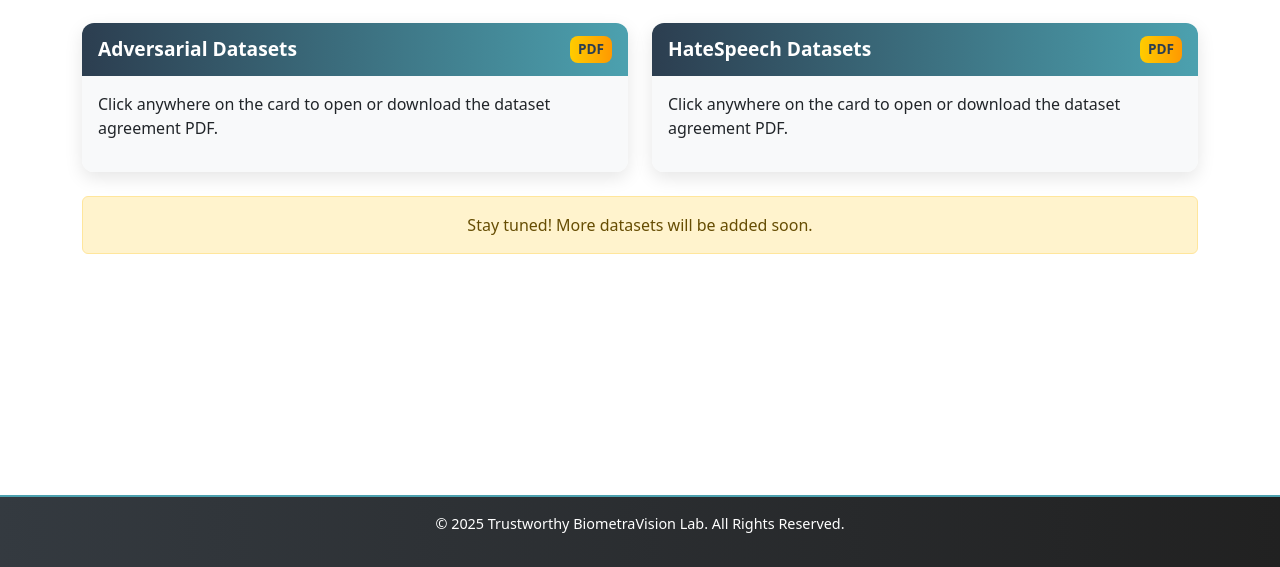
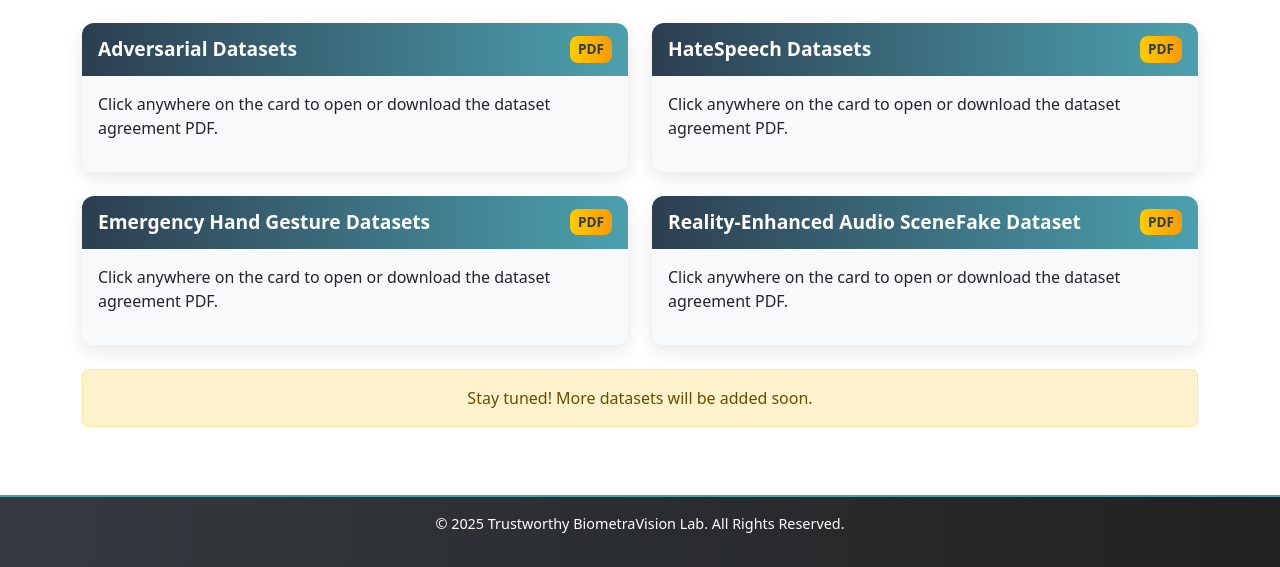
Before and after one commit to tbvl22/website, a plain HTML site: page datasets.html in a window 1280 px wide. Shown: the part 233-800 px from the top of the page. Drawn offline with nearby package versions, Linux system fonts and the light colour scheme.

Commit message:
resources updated

```diff
--- a/datasets.html
+++ b/datasets.html
@@ -121,6 +121,35 @@
                         </div>
                     </div>
                 </div>
+                <!-- Emergency Hand Gesture Datasets -->
+
+                <div class="col-md-6">
+                    <div class="dataset-card"
+                        onclick="window.location='assets/datasets/Emergency_Hand_Gesture_License.pdf';"
+                        style="cursor:pointer;">
+                        <div class="dataset-card-header">
+                            Emergency Hand Gesture Datasets
+                            <span class="badge-pdf">PDF</span>
+                        </div>
+                        <div class="dataset-card-body">
+                            <p>Click anywhere on the card to open or download the dataset agreement PDF.</p>
+                        </div>
+                    </div>
+                </div>
+                <!-- Reality-Enhanced Audio SceneFake Dataset -->
+
+                <div class="col-md-6">
+                    <div class="dataset-card" onclick="window.location='assets/datasets/SF_licence.pdf';"
+                        style="cursor:pointer;">
+                        <div class="dataset-card-header">
+                            Reality-Enhanced Audio SceneFake Dataset
+                            <span class="badge-pdf">PDF</span>
+                        </div>
+                        <div class="dataset-card-body">
+                            <p>Click anywhere on the card to open or download the dataset agreement PDF.</p>
+                        </div>
+                    </div>
+                </div>
 
             </div>
 
```
Also changed, not shown: 2 other files. Lines whose indentation alone changed are shown as unchanged.
